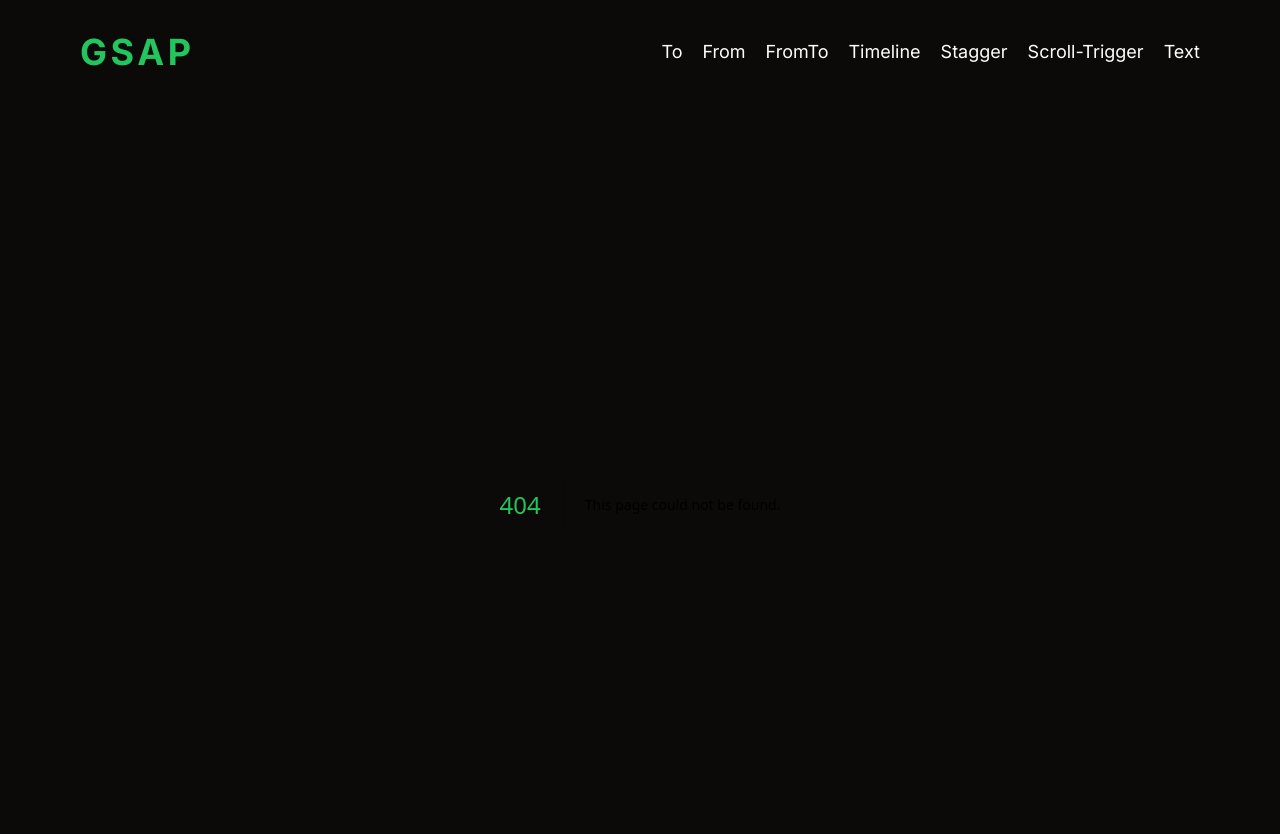
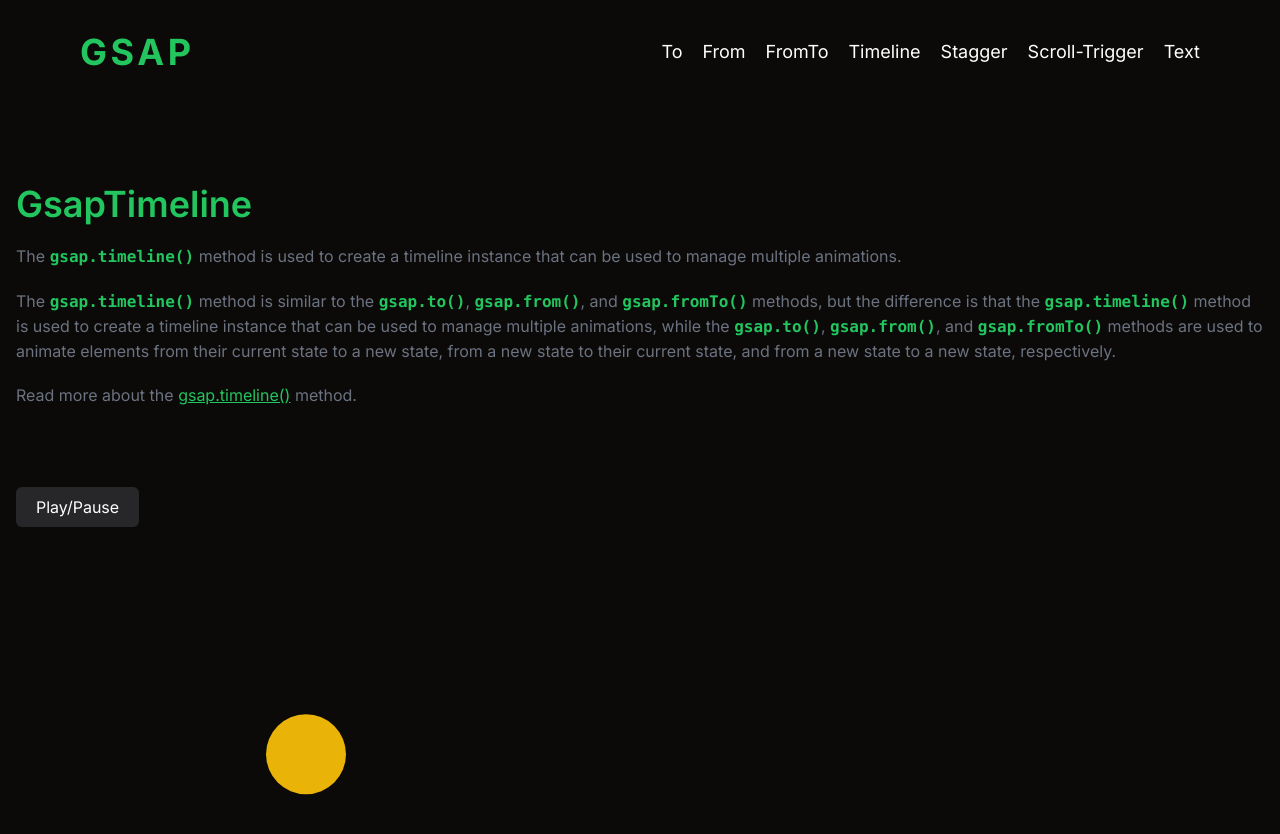
Before and after one commit to ProDanish203/gsap_basics, a Next.js app: page /gsapTimeline in a window 1280 px wide. Before the commit this address had no page. Shown: the top 834 px of the page. After the commit the page ends 800 px from the top, so only its background shows below. Built offline with nearby package versions, Linux system fonts and the light colour scheme.

Commit message:
add gsap timeline

```diff
--- /dev/null
+++ b/app/gsapTimeline/page.tsx
@@ -0,0 +1,73 @@
+"use client";
+import { useGSAP } from "@gsap/react";
+import gsap from "gsap";
+
+const GsapTimeline = () => {
+  const tl = gsap.timeline({ repeat: -1, repeatDelay: 1, yoyo: true });
+  useGSAP(() => {
+    tl.to("#yellow-box", {
+      x: 250,
+      borderRadius: "100%",
+      duration: 1,
+      opacity: 1,
+      ease: "back.inOut",
+    });
+    tl.to("#yellow-box", {
+      y: 250,
+      duration: 1,
+      borderRadius: "12px",
+      ease: "back.inOut",
+    });
+    tl.to("#yellow-box", {
+      x: 500,
+      duration: 1,
+      borderRadius: "100%",
+      ease: "back.inOut",
+    });
+  }, []);
+
+  return (
+    <section className="mt-20">
+      <h1>GsapTimeline</h1>
+
+      <p className="mt-5 text-gray-500">
+        The <code>gsap.timeline()</code> method is used to create a timeline
+        instance that can be used to manage multiple animations.
+      </p>
+
+      <p className="mt-5 text-gray-500">
+        The <code>gsap.timeline()</code> method is similar to the{" "}
+        <code>gsap.to()</code>, <code>gsap.from()</code>, and{" "}
+        <code>gsap.fromTo()</code> methods, but the difference is that the{" "}
+        <code>gsap.timeline()</code> method is used to create a timeline
+        instance that can be used to manage multiple animations, while the{" "}
+        <code>gsap.to()</code>, <code>gsap.from()</code>, and{" "}
+        <code>gsap.fromTo()</code> methods are used to animate elements from
+        their current state to a new state, from a new state to their current
+        state, and from a new state to a new state, respectively.
+      </p>
+
+      <p className="mt-5 text-gray-500">
+        Read more about the{" "}
+        <a
+          href="https://greensock.com/docs/v3/GSAP/gsap.timeline()"
+          target="_blank"
+          rel="noreferrer noopener nofollow"
+        >
+          gsap.timeline()
+        </a>{" "}
+        method.
+      </p>
+
+      <div className="mt-20 space-y-10">
+        <button onClick={() => {
+          tl.paused() ? tl.play() : tl.pause()
+        }}>Play/Pause</button>
+
+        <div id="yellow-box" className="w-20 h-20 bg-yellow-500 rounded-xl" />
+      </div>
+    </section>
+  );
+};
+
+export default GsapTimeline;
```
